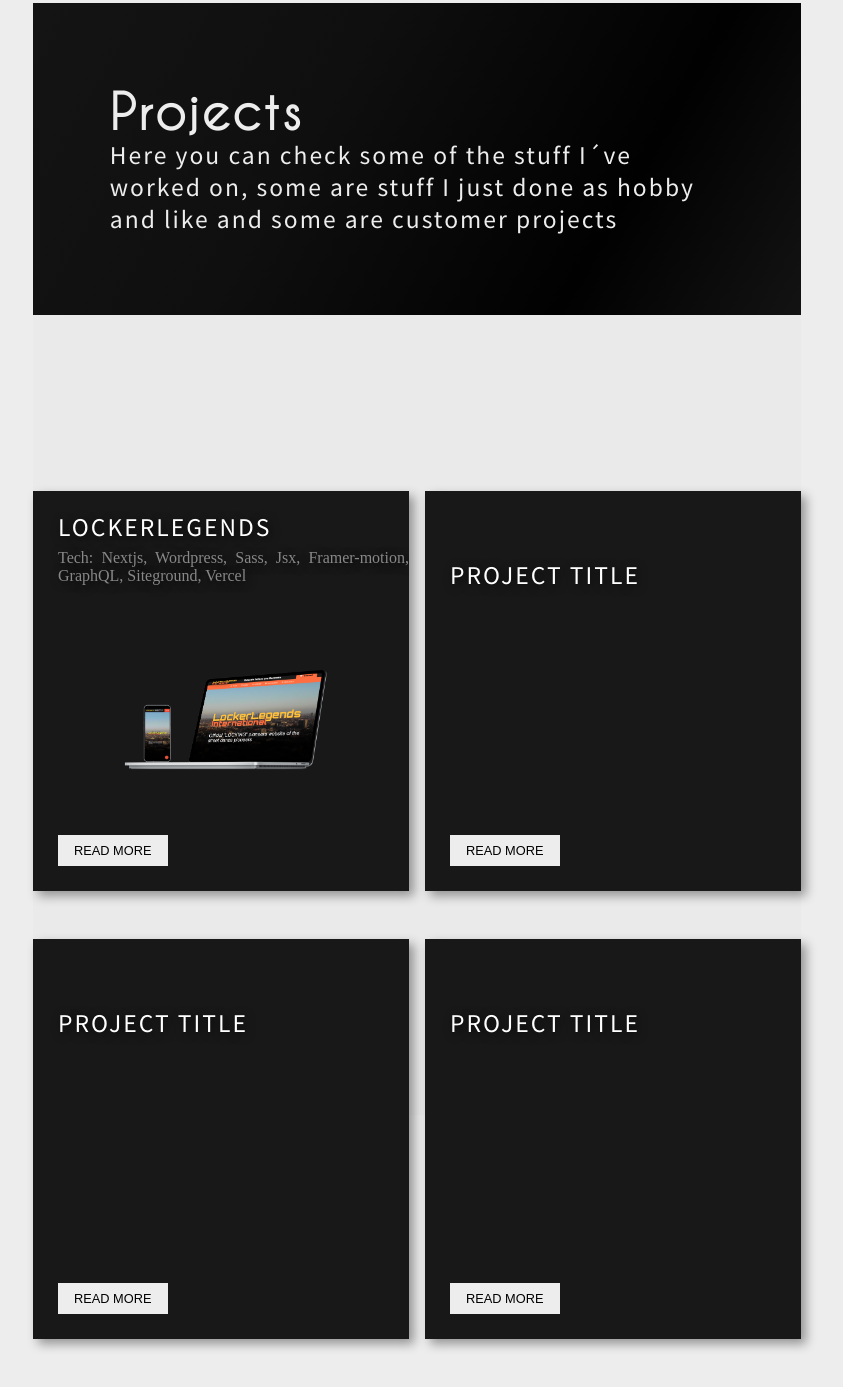
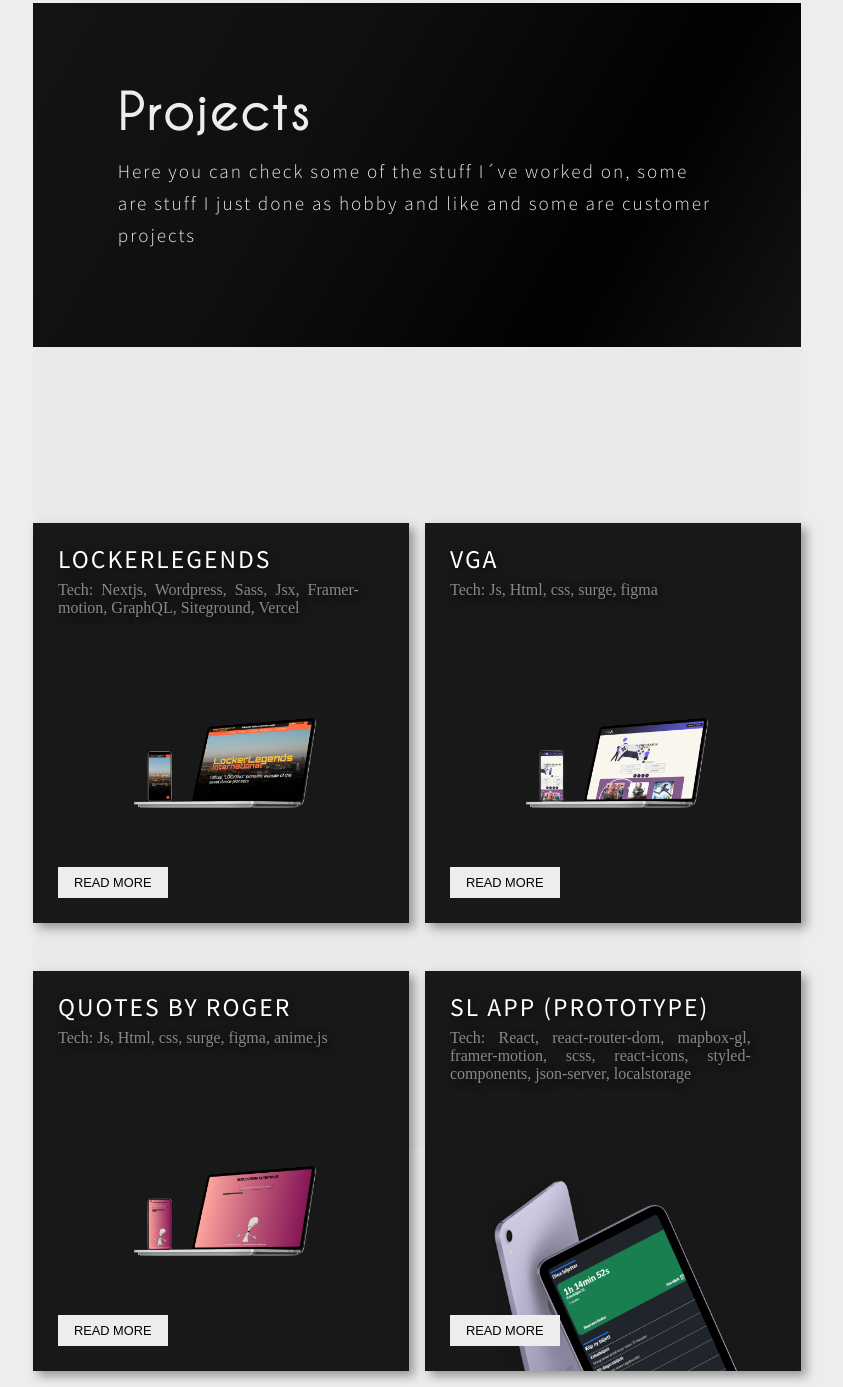
Before and after one commit to xxrobone/robertwagar, a website: page pages/projects.html in a window 1280 px wide. Shown: the part 117-1504 px from the top of the page, without its empty margins (223-1066 px from the left). Before the commit the page ends 1472 px from the top, so only its background shows below. Drawn offline with Linux system fonts and the light colour scheme.

Commit message:
added to project page, mockup images and texs changed some styling on cards

```diff
--- a/css/info_cards.css
+++ b/css/info_cards.css
@@ -45,11 +45,17 @@
     transform: translate(-50%) scale(0.8);
     margin: 0 auto;
     z-index: -1;
-    width: 80%;
+    width: 100%;
     height: auto;
     object-fit: cover;
     object-position: center center;
     transition: transform 0.4s ease-in-out, opacity 0.5s ease;
+  }
+
+  .card_header .card_img:last-child {
+      top: 20%;
+      width: 90%;
+      transform: scale(0.7);
   }
 
   .card_header:hover {
@@ -79,9 +85,11 @@
   }
 
   .tech {
+    margin: 0.5rem 0;
+    width: 80%;
     position: absolute;
     top: 50px;
-    margin: 0.5rem 0;
+
     font-size: 1rem;
     color: #888;
     font-weight: 100;
@@ -194,7 +202,7 @@
     .card_header .card_img {
       top: 10%;
       left: 50%;
-      transform: translate(-50%) scale(0.7);
+      transform: translate(-50%) scale(0.8);
     }
 
     .card_content p {
@@ -208,7 +216,7 @@
     .card_header .card_img {
       top: 0%;
       left: 50%;
-      transform: translate(-50%) scale(0.7);
+      transform: translate(-50%) scale(1);
     }
 
     .card_content p {
--- a/css/projects.css
+++ b/css/projects.css
@@ -23,8 +23,12 @@
 
   article {
     margin: 0 auto;
-    padding: 10vh 0;
+    padding: 10vh 0.5rem;
     width: 100%;
+  }
+
+  article p {
+    color: #ededed;
   }
 
   section {
--- a/pages/projects.html
+++ b/pages/projects.html
@@ -38,15 +38,15 @@
     <main>
         <article>
             <h1>Projects</h1>
-            <h2>Here you can check some of the stuff I´ve worked on, some are stuff I just done as hobby and like and
-                some are customer projects</h2>
+            <p>Here you can check some of the stuff I´ve worked on, some are stuff I just done as hobby and like and
+                some are customer projects</p>
         </article>
         <section class="projects_wrapper">
             <div id="p1" class="project">
                 <div class="cards">
                     <div class="card">
                         <div class="card_header">
-                            <img class="card_img" src="../mockup_lockerlegends.png" alt="">
+                            <img class="card_img" src="../assets/images/ll_mockup.png" alt="">
                             <h2 class="card_title">LockerLegends</h2>
                             <span class="tech">Tech: Nextjs, Wordpress, Sass, Jsx, Framer-motion, GraphQL, Siteground,
                                 Vercel</span>
@@ -67,55 +67,69 @@
                     </div>
                 </div>
             </div>
-            <div class="project">
+
+            <div id="p2" class="project">
                 <div class="cards">
                     <div class="card">
                         <div class="card_header">
-                            <h2 class="card_title">Project Title</h2>
+                            <img class="card_img" src="../assets/images/vga_mockup.png" alt="">
+                            <h2 class="card_title">VGA</h2>
+                            <span class="tech">Tech: Js, Html, css, surge, figma</span>
                             <button class="card_more_info">Read more</button>
                             <button class="card_less_info">Close info</button>
                         </div>
                         <div class="card_content">
-                            <p class="card_body">Lorem ipsum dolor sit amet, consectetur adipiscing elit. </p>
+                            <p class="card_body">VGA is a video game search enngine and movie search engine, used
+                                rawg.io and themoviedb api:s to fetch the data</p>
                             <div class="links">
-                                <a href="#" target="_blank" rel="noopener">Github</a>
-                                <a href="#" target="_blank" rel="noopener">Website</a>
+                                <a href="https://github.com/robonexx/vga2023" target="_blank" rel="noopener">Github</a>
+                                <a href="https://vga2023.surge.sh" target="_blank" rel="noopener">Website</a>
                             </div>
                         </div>
                     </div>
                 </div>
             </div>
-            <div class="project">
+            <div id="p2" class="project">
                 <div class="cards">
                     <div class="card">
                         <div class="card_header">
-                            <h2 class="card_title">Project Title</h2>
+                            <img class="card_img" src="../assets/images/rogerroger.png" alt="">
+                            <h2 class="card_title">Quotes by Roger</h2>
+                            <span class="tech">Tech: Js, Html, css, surge, figma, anime.js</span>
                             <button class="card_more_info">Read more</button>
                             <button class="card_less_info">Close info</button>
                         </div>
                         <div class="card_content">
-                            <p class="card_body">Lorem ipsum dolor sit amet, consectetur adipiscing elit. </p>
+                            <p class="card_body">A quotes website for people who need funny or uplifting quotes for the
+                                day :D</p>
                             <div class="links">
-                                <a href="#" target="_blank" rel="noopener">Github</a>
-                                <a href="#" target="_blank" rel="noopener">Website</a>
+                                <a href="https://github.com/xxrobone/dailyquotes" target="_blank"
+                                    rel="noopener">Github</a>
+                                <a href="https://quotesbyroger.surge.sh" target="_blank" rel="noopener">Website</a>
                             </div>
                         </div>
                     </div>
                 </div>
             </div>
-            <div class="project">
+            <div id="p2" class="project">
                 <div class="cards">
                     <div class="card">
                         <div class="card_header">
-                            <h2 class="card_title">Project Title</h2>
+                            <img class="card_img" src="../assets/images/sl_bike.png" alt="">
+                            <h2 class="card_title">SL app (prototype)</h2>
+                            <span class="tech">Tech: React, react-router-dom, mapbox-gl, framer-motion, scss,
+                                react-icons,
+                                styled-components, json-server, localstorage</span>
                             <button class="card_more_info">Read more</button>
                             <button class="card_less_info">Close info</button>
                         </div>
                         <div class="card_content">
-                            <p class="card_body">Lorem ipsum dolor sit amet, consectetur adipiscing elit. </p>
+                            <p class="card_body">This was a project implementing ux design to a frontend prototype. To
+                                help a already existing company & to make them more eco-friendly</p>
                             <div class="links">
-                                <a href="#" target="_blank" rel="noopener">Github</a>
-                                <a href="#" target="_blank" rel="noopener">Website</a>
+                                <a href="https://github.com/robonexx/sl_app_ux_implementation" target="_blank"
+                                    rel="noopener">Github</a>
+                                <a href="https://slappmap.surge.sh" target="_blank" rel="noopener">Website</a>
                             </div>
                         </div>
                     </div>
```
Also changed, not shown: css/nav.css (+0 -18 lines), js/textanimations.js (+8 -8 lines), assets/images/games.png (added), assets/images/ll_mockup.png (added), assets/images/rogerroger.png (added), assets/images/sl_bike.png (added), assets/images/vga_mockup.png (added), mockup_lockerlegends.png (deleted).
